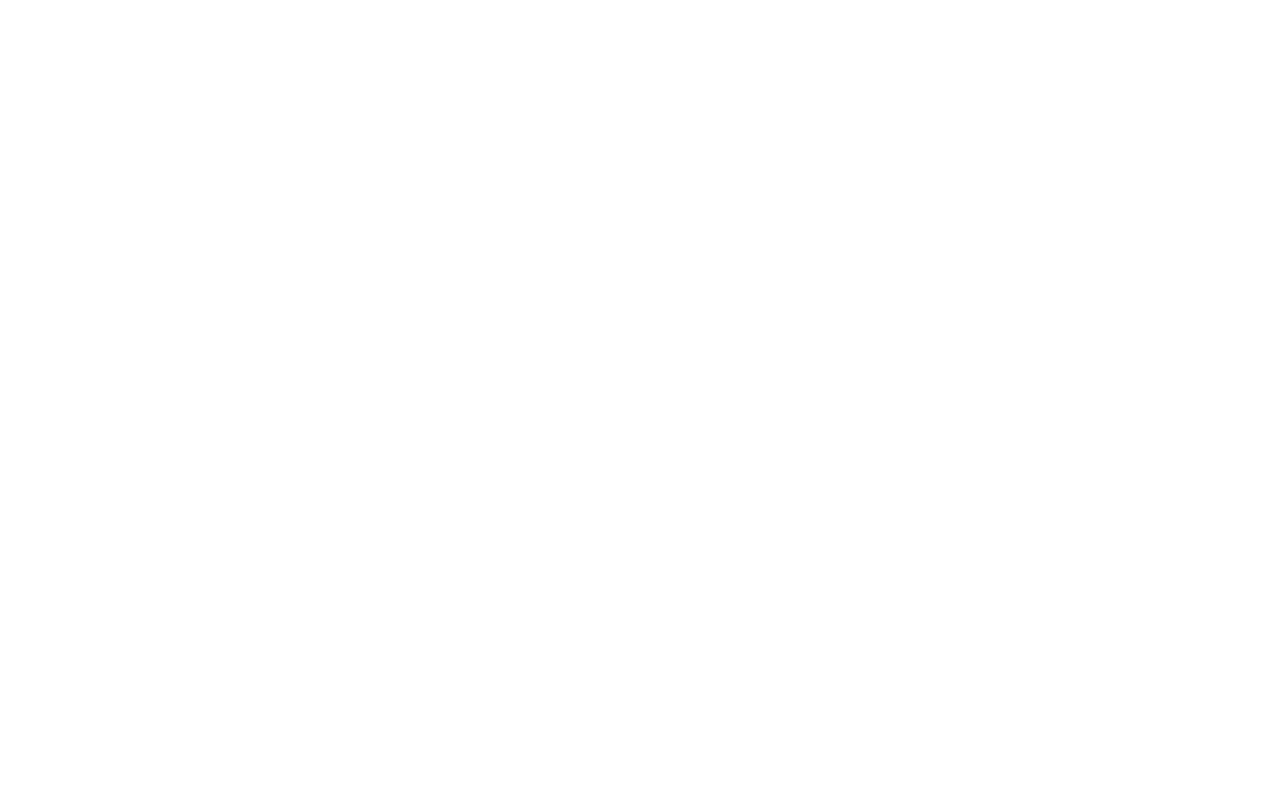
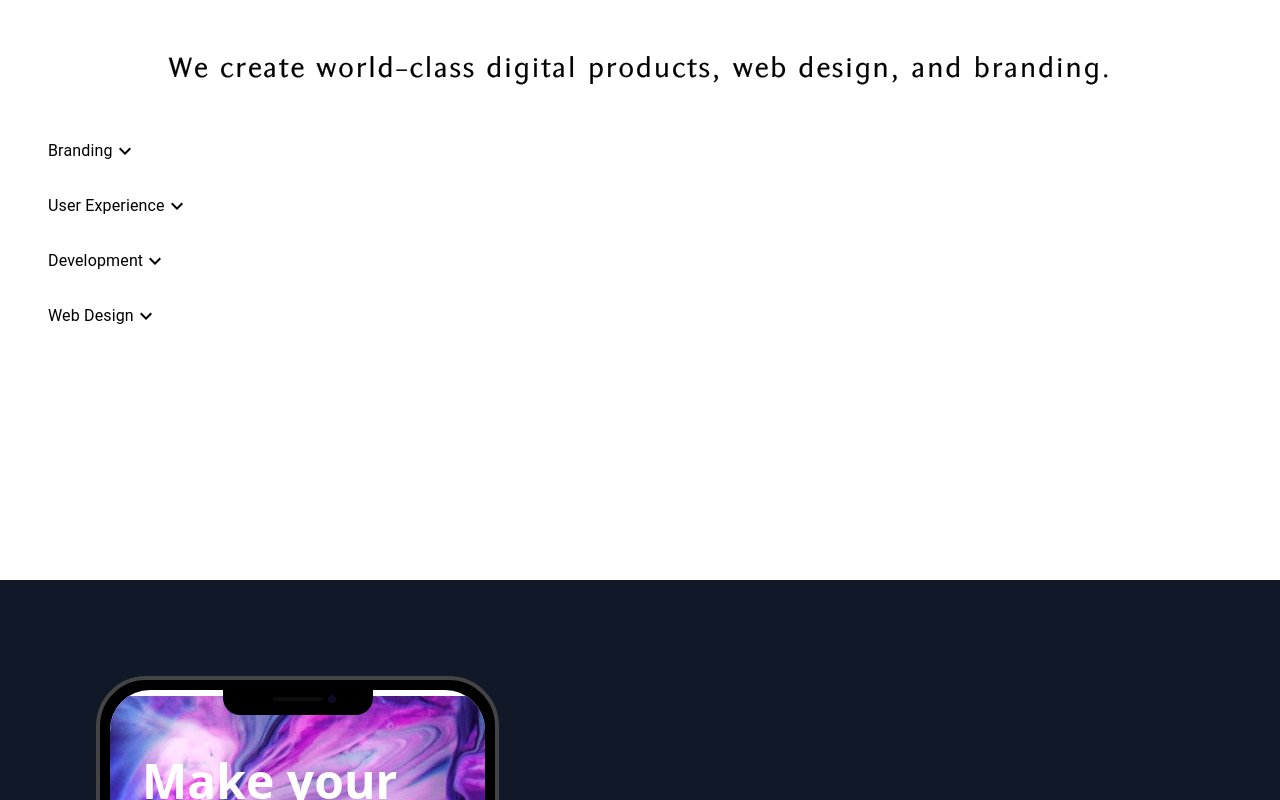
Before and after one commit to hariharen9/halcyon-react, a React (Create React App) app: page / in a window 1280 px wide. Shown: the part 1020-1820 px from the top of the page. Before the commit the page ends 800 px from the top, so only its background shows below. Built offline with nearby package versions, Linux system fonts and the light colour scheme.

Commit message:
Added Section 2

```diff
--- a/package.json
+++ b/package.json
@@ -3,6 +3,8 @@
   "version": "0.1.0",
   "private": true,
   "dependencies": {
+    "@material-ui/core": "^4.12.3",
+    "@material-ui/icons": "^4.11.2",
     "@testing-library/jest-dom": "^5.16.1",
     "@testing-library/react": "^12.1.2",
     "@testing-library/user-event": "^13.5.0",
--- a/src/App.js
+++ b/src/App.js
@@ -1,9 +1,19 @@
 import React from "react";
 import Hero from "./components/Hero Page/hero";
 import Mobile from "./components/MobilePage/Mobile";
+import Service from "./components/services/service_section";
 
 function App() {
-  return <Hero />;
+  return (
+    <div>
+      <Hero />
+      <div class="flex h-screen justify-center items-center">
+        <Service />
+      </div>
+
+      <Mobile />
+    </div>
+  );
 }
 
 export default App;
--- a/src/components/Hero Page/hero.css
+++ b/src/components/Hero Page/hero.css
@@ -22,3 +22,12 @@
   -webkit-text-stroke-width: 0.2px;
   -moz-osx-font-smoothing: grayscale;
 }
+#whatwedo {
+  font-family: "GHEA Koryun W01 Regular" !important;
+  letter-spacing: 2px;
+  font-weight: 500;
+  font-style: normal;
+  -webkit-font-smoothing: antialiased;
+  -webkit-text-stroke-width: 0.2px;
+  -moz-osx-font-smoothing: grayscale;
+}
--- a/src/components/Hero Page/hero.js
+++ b/src/components/Hero Page/hero.js
@@ -5,7 +5,7 @@
   return (
     <div className="bg-cover bg-center h-screen bg-[url('black-1.jpg')]">
       <NavBar />
-      <div className="flex h-5/6 justify-center items-center">
+      <div className="flex h-4/6 justify-center items-center">
         <CallToAction />
       </div>
       <div className="flex justify-center items-center">
--- a/src/components/Hero Page/location.js
+++ b/src/components/Hero Page/location.js
@@ -3,7 +3,7 @@
 function Location() {
   return (
     <div>
-      <h1 class="px-8 rounded-full w-min bg-white flex items-center justify-center font-mono font-bold">
+      <h1 class="px-8 rounded-full w-min bg-white  flex items-center justify-center font-mono font-bold">
         <img
           src="https://img.icons8.com/fluency-systems-filled/48/000000/marker.png"
           width="20%"
--- /dev/null
+++ b/src/components/services/accordion.css
@@ -0,0 +1,24 @@
+#panel1d-header {
+  background-color: white;
+}
+#panel2d-header {
+  background-color: white;
+}
+#panel3d-header {
+  background-color: white;
+}
+#panel4d-header {
+  background-color: white;
+}
+.accordion-text {
+  color: black;
+  -webkit-transition: color 0.5s;
+  -moz-transition: color 0.5s;
+  -ms-transition: color 0.5s;
+  -o-transition: color 0.5s;
+  transition: color 0.5s;
+}
+
+.accordion-text:hover {
+  color: #30a4e4;
+}
--- /dev/null
+++ b/src/components/services/accordion.js
@@ -0,0 +1,150 @@
+import React from "react";
+import ExpandMoreOutlinedIcon from "@material-ui/icons/ExpandMoreOutlined";
+import { withStyles } from "@material-ui/core/styles";
+import MuiAccordion from "@material-ui/core/Accordion";
+import MuiAccordionSummary from "@material-ui/core/AccordionSummary";
+import MuiAccordionDetails from "@material-ui/core/AccordionDetails";
+import Typography from "@material-ui/core/Typography";
+import "./accordion.css";
+const Accordion = withStyles({
+  root: {
+    font: "Poppins",
+    fontSize: "72px",
+    border: "0px solid rgba(0, 0, 0, .125)",
+    boxShadow: "none",
+    "&:not(:last-child)": {
+      borderBottom: 0,
+    },
+    "&:before": {
+      display: "none",
+    },
+    "&$expanded": {
+      margin: "auto",
+    },
+  },
+  expanded: {},
+})(MuiAccordion);
+
+const AccordionSummary = withStyles({
+  root: {
+    backgroundColor: "rgba(0, 0, 0, .03)",
+    borderBottom: "0px solid rgba(0, 0, 0, .125)",
+    marginBottom: -1,
+    minHeight: 56,
+    "&$expanded": {
+      minHeight: 56,
+    },
+  },
+  content: {
+    "&$expanded": {
+      margin: "20px 0",
+    },
+  },
+  expanded: {},
+})(MuiAccordionSummary);
+
+const AccordionDetails = withStyles((theme) => ({
+  root: {
+    padding: theme.spacing(2),
+  },
+}))(MuiAccordionDetails);
+
+export default function CustomizedAccordions() {
+  // const [expanded, setExpanded] = React.useState("panel1");
+  let [expanded, setExpanded] = React.useState("");
+
+  const handleChange = (panel) => (event, newExpanded) => {
+    setExpanded(newExpanded ? panel : false);
+  };
+
+  return (
+    <div>
+      <Accordion
+        square
+        expanded={expanded === "panel1"}
+        onChange={handleChange("panel1")}
+      >
+        <AccordionSummary aria-controls="panel1d-content" id="panel1d-header">
+          <Typography className="accordion-text" id="text-branding">
+            Branding
+            <ExpandMoreOutlinedIcon />
+          </Typography>
+        </AccordionSummary>
+        <AccordionDetails>
+          <Typography align="left">
+            A brand today is all about how it makes your customers feel. It's
+            not a logo, visual identity, or digital product design. but rather a
+            cohesive system that spans across all mediums and touchpoints. We're
+            a branding agency offering a complete solution from naming and logo
+            design to communications and style guides.
+          </Typography>
+        </AccordionDetails>
+      </Accordion>
+      <Accordion
+        square
+        expanded={expanded === "panel2"}
+        onChange={handleChange("panel2")}
+      >
+        <AccordionSummary aria-controls="panel2d-content" id="panel2d-header">
+          <Typography className="accordion-text">
+            User Experience
+            <ExpandMoreOutlinedIcon />
+          </Typography>
+        </AccordionSummary>
+        <AccordionDetails>
+          <Typography align="left" className="interior-acc">
+            UI/UX design is a defining factor for any digital product these
+            days. We're a user experience and UI design agency focused on
+            improving conversion and increasing customer engagement. Our UI/UX
+            design capabilities don't stop at mobile apps, web applications, or
+            multi‑platform digital experiences. As a UX design agency, we create
+            products and services that provide outstanding usability while fully
+            embracing your brand's personality.
+          </Typography>
+        </AccordionDetails>
+      </Accordion>
+      <Accordion
+        square
+        expanded={expanded === "panel3"}
+        onChange={handleChange("panel3")}
+      >
+        <AccordionSummary aria-controls="panel3d-content" id="panel3d-header">
+          <Typography className="accordion-text">
+            Development
+            <ExpandMoreOutlinedIcon />
+          </Typography>
+        </AccordionSummary>
+        <AccordionDetails>
+          <Typography align="left">
+            Our full‑stack design and development agency based in Coimbatore
+            provides front‑end and back‑end development services working closely
+            with our designers. As a UX UI and app development company, we build
+            native mobile apps for iOS and Android, web applications, apps for
+            wearables, and B2B/enterprise software.
+          </Typography>
+        </AccordionDetails>
+      </Accordion>
+      <Accordion
+        square
+        expanded={expanded === "panel4"}
+        onChange={handleChange("panel4")}
+      >
+        <AccordionSummary aria-controls="panel4d-content" id="panel4d-header">
+          <Typography className="accordion-text">
+            Web Design
+            <ExpandMoreOutlinedIcon />
+          </Typography>
+        </AccordionSummary>
+        <AccordionDetails>
+          <Typography align="left">
+            We're a web design agency creating next‑level websites by
+            strategically blending user experience and brand storytelling. Our
+            web designers and developers create responsive websites that feel at
+            home on any device. Product landing pages, marketing sites, or UX UI
+            for company intranet portals – we do it all.
+          </Typography>
+        </AccordionDetails>
+      </Accordion>
+    </div>
+  );
+}
--- /dev/null
+++ b/src/components/services/service_section.js
@@ -0,0 +1,20 @@
+import React from "react";
+import "../Hero Page/hero.css";
+import Accordion from "./accordion";
+function Service() {
+  return (
+    <div>
+      <div className="flex justify-center items-center">
+        <p class="p-8 font-bold text-[175%] text-black" id="whatwedo">
+          {/* Designs that are effective <span class="line-through">or</span> and
+        affordable. */}
+          We create world-class digital products, web design, and branding.
+        </p>
+      </div>
+      <div class="px-8">
+        <Accordion />
+      </div>
+    </div>
+  );
+}
+export default Service;
```
Also changed, not shown: 1 other file (tests, documents, lock files or other folders).
